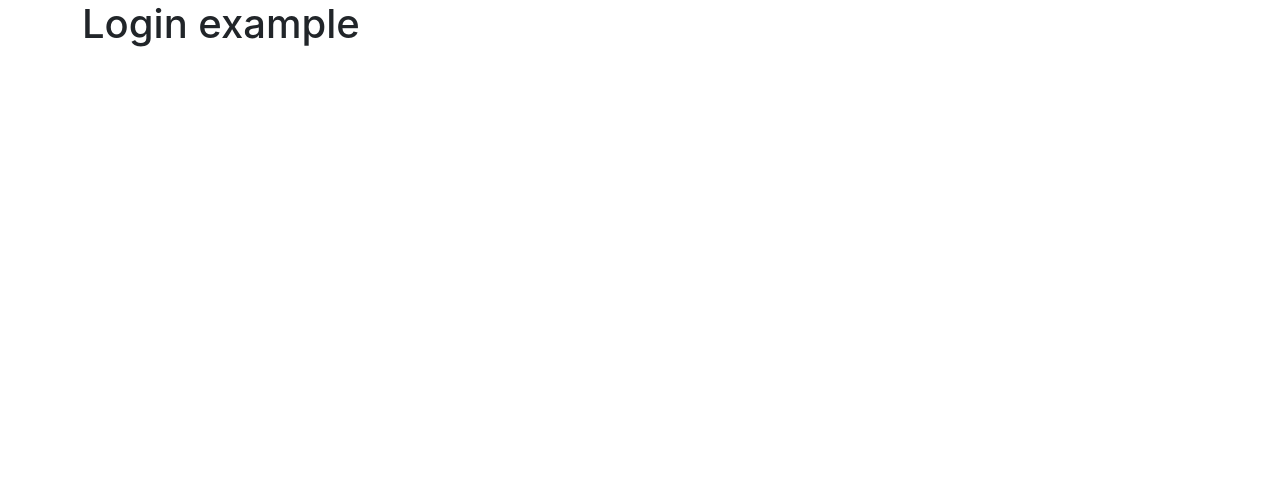
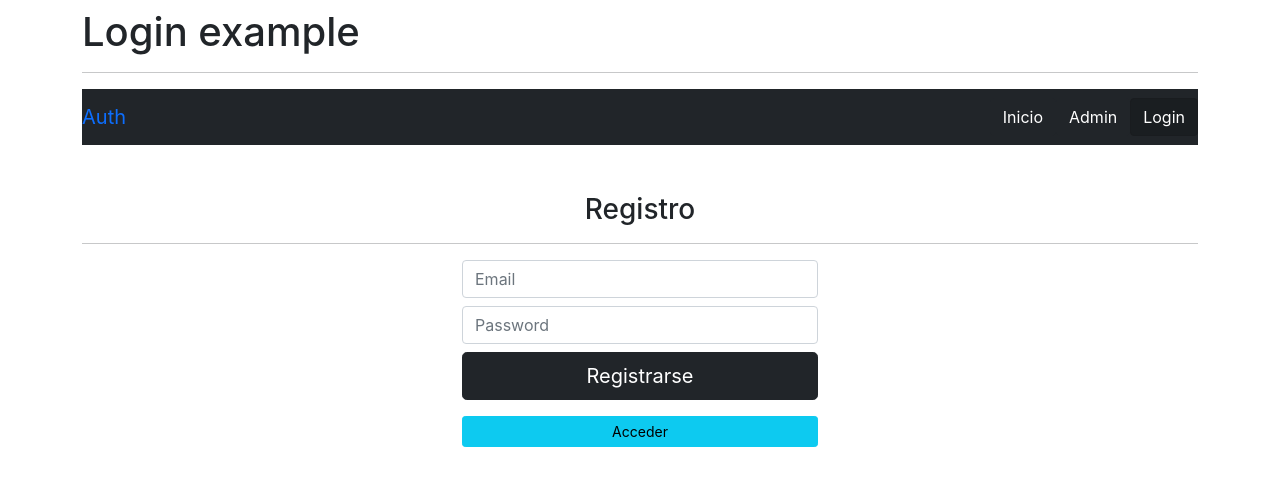
Before and after one commit to carlosdosbe/login-example-firebase, a React (Create React App) app: page /login in a window 1280 px wide. Shown: the top 486 px of the page. Built offline with nearby package versions, Linux system fonts and the light colour scheme.

Commit message:
Calse 70-73, Creando rutas, navbar, formulario login y validando sus inputs

```diff
--- a/src/App.jsx
+++ b/src/App.jsx
@@ -1,14 +1,38 @@
 import React from 'react'
+import {BrowserRouter as Router, Switch, Route} from 'react-router-dom'
+import Login from './components/Login'
+import Navbar from './components/Navbar'
 
 function App() {
   return (
-    <div className="container">
-      <div className="row">
-        <div className="col">
-          <h1>Login example</h1>
+
+    <Router>
+
+      <div className="container">
+        <div className="row">
+          <div className="col mt-2">
+            <h1>Login example</h1>
+            <hr />
+          </div>
         </div>
       </div>
-    </div>
+
+      <div div className="container">
+        <Navbar />
+        <Switch>
+          <Route path="/login">
+            <Login/>
+          </Route>
+          <Route path="/admin">
+            admin
+          </Route>
+          <Route path="/">
+            index
+          </Route>
+        </Switch>
+      </div>
+    </Router>
+
   );
 }
 
--- /dev/null
+++ b/src/components/Login.jsx
@@ -0,0 +1,67 @@
+import React from 'react'
+
+const Login = () => {
+
+  const [email, setEmail] = React.useState('')
+  const [password, setPassword] = React.useState('')
+
+  const procesarDatos = (e) => {
+    e.preventDefault()
+    if(!email.trim()){
+      console.log('Vacio email')
+      return
+    }
+
+    if(!password.trim()){
+      console.log('Vacio pass')
+      return
+    }
+
+    if(password.length < 6){
+      console.log('Corto pass')
+      return
+    }
+
+  }
+
+  return (
+    <div className="mt-5">
+      <h3 className="text-center">Registro</h3>
+      <hr />
+      <div className="row justify-content-center">
+        <div className="col-12 col-md-6 col-xl-4">
+          <form onSubmit={procesarDatos}>
+            <input
+              type="email"
+              name=""
+              id=""
+              placeholder="Email"
+              className="form-control mb-2"
+              onChange={e => setEmail(e.target.value)}
+              value={email}
+            />
+            <input
+              type="password"
+              name=""
+              id=""
+              placeholder="Password"
+              className="form-control mb-2"
+              onChange={e => setPassword(e.target.value)}
+              value={password}
+            />
+            <div className="d-grid my-2">
+              <button className="btn btn-dark btn-lg btn-block mb-3">
+                Registrarse
+              </button>
+              <button className="btn btn-info btn-sm btn-block">
+                Acceder
+              </button>
+            </div>
+          </form>
+        </div>
+      </div>
+    </div>
+  )
+}
+
+export default Login
--- /dev/null
+++ b/src/components/Navbar.jsx
@@ -0,0 +1,25 @@
+import React from 'react'
+import {Link, NavLink} from 'react-router-dom'
+
+const Navbar = () => {
+  return (
+    <div className="navbar nabvar-dark bg-dark">
+      <Link className="navbar-brand" to="/">Auth</Link>
+      <div className="navbar-nav">
+        <div className="d-flex">
+          <NavLink className="nav-item btn btn-dark mr-2" to="/" exact>
+            Inicio
+          </NavLink>
+          <NavLink className="btn btn-dark mr-2" to="/admin">
+            Admin
+          </NavLink>
+          <NavLink className="btn btn-dark mr-2" to="/login">
+            Login
+          </NavLink>
+        </div>
+      </div>
+    </div>
+  )
+}
+
+export default Navbar
```
